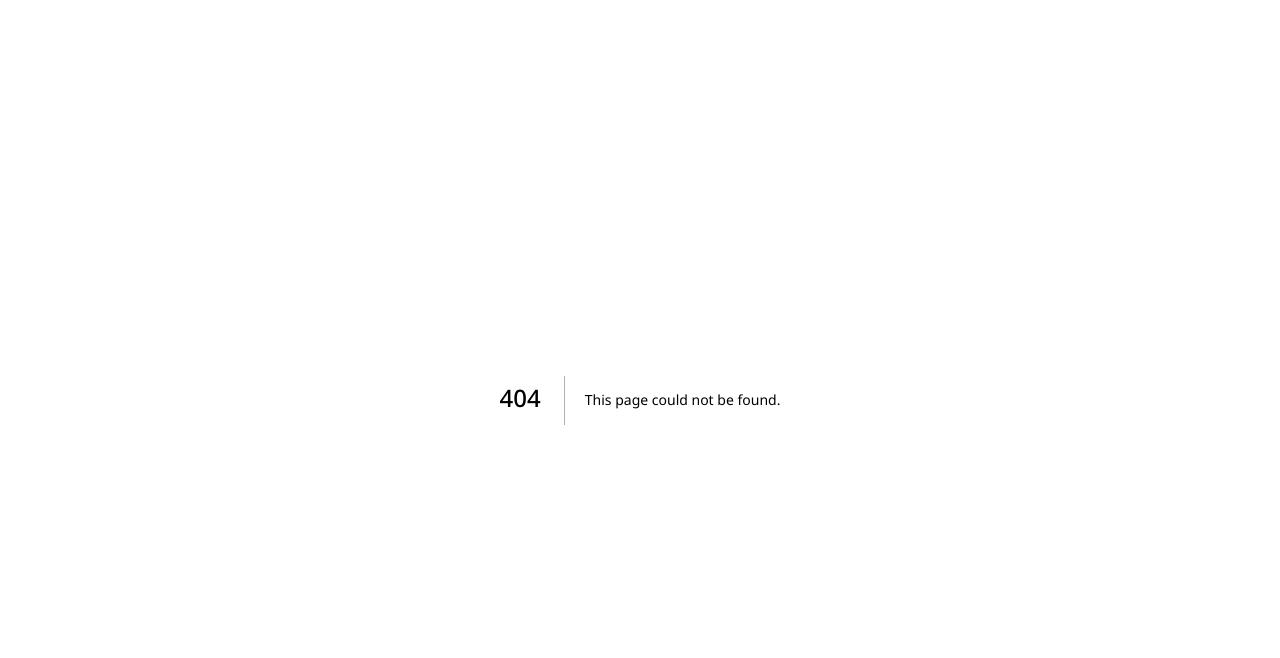
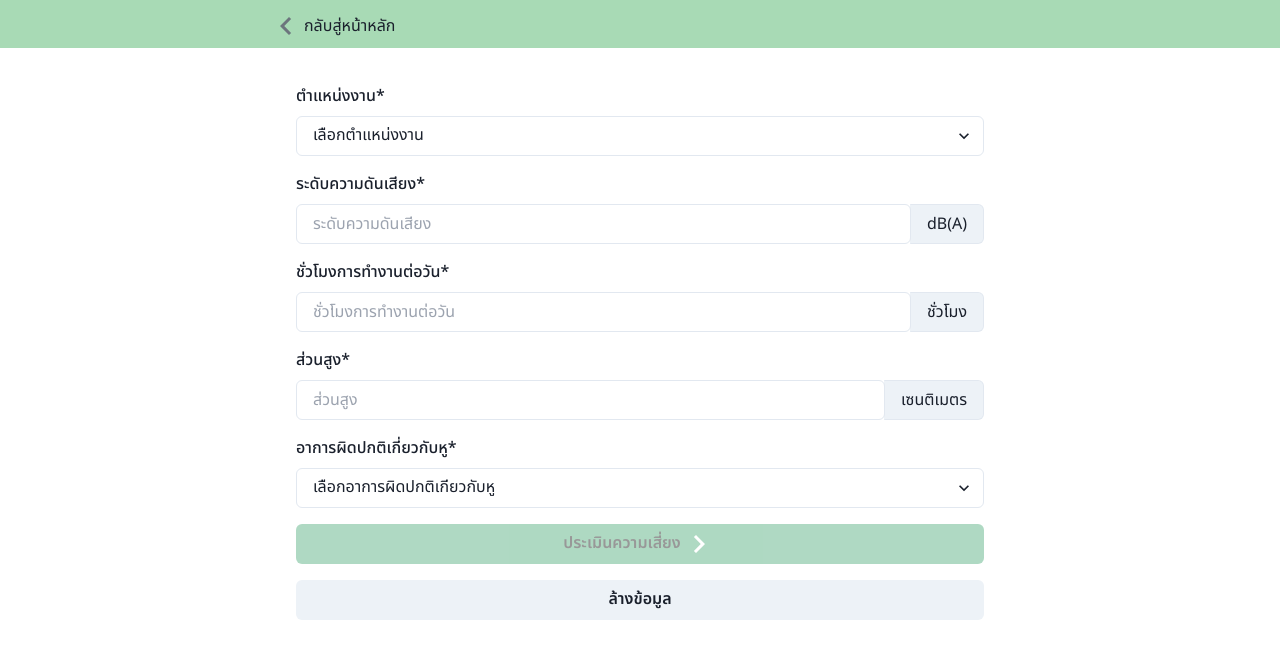
Before and after one commit to ThaiHealth-LPG/health-risk, a Next.js app: page /assessment/hearingloss in a window 1280 px wide. Before the commit this address had no page. Shown: the top 658 px of the page. Built offline with nearby package versions, Linux system fonts and the light colour scheme.

Commit message:
feat: add form assess hearing loss

```diff
--- /dev/null
+++ b/src/components/assessments/hearingloss/AssessHaringLossForm.js
@@ -0,0 +1,76 @@
+import React, { useState } from "react";
+import { Button, TabPanel, TabPanels, Tabs } from "@chakra-ui/react";
+import { Formik, Form } from "formik";
+import AssessHearingLossTab from "./AssessHearingLossTab";
+
+export default function AssessHearingLossForm() {
+  const [tabIndex, setTabIndex] = useState(0);
+  const [submissionError, setSubmissionError] = useState("");
+
+  const handleSubmit = async (values, actions) => {
+    console.log(values);
+  };
+
+  const resetTab = () => setTabIndex(0);
+
+  return (
+    <Formik
+      initialValues={{
+        position: "",
+        noise: "",
+        workingHours: "",
+        bodyHeight: "",
+        earSymptoms: "",
+        assessAddress: "",
+        assessLatitude: "",
+        assessLongitude: "",
+        firstName: "",
+        lastName: "",
+      }}
+      onSubmit={handleSubmit}
+    >
+      {({ isSubmitting, resetForm }) => (
+        <Form>
+          <Tabs index={tabIndex} onChange={(index) => setTabIndex(index)}>
+            <TabPanels>
+              <TabPanel>
+                <AssessHearingLossTab onNextTab={() => setTabIndex(1)} />
+                <Button
+                  type="button"
+                  onClick={() => {
+                    resetForm();
+                    resetTab();
+                  }}
+                  isDisabled={isSubmitting}
+                  className="w-full mt-4"
+                >
+                  ล้างข้อมูล
+                </Button>
+              </TabPanel>
+
+              <TabPanel>
+                <Button
+                  type="button"
+                  onClick={() => {
+                    resetForm();
+                    resetTab();
+                  }}
+                  isDisabled={isSubmitting}
+                  className="w-full mt-4"
+                >
+                  ประเมินอีกครั้ง
+                </Button>
+              </TabPanel>
+            </TabPanels>
+          </Tabs>
+
+          {submissionError && (
+            <div style={{ color: "red", marginTop: "10px" }}>
+              {submissionError}
+            </div>
+          )}
+        </Form>
+      )}
+    </Formik>
+  );
+}
--- /dev/null
+++ b/src/components/assessments/hearingloss/AssessHearingLossTab.js
@@ -0,0 +1,111 @@
+import {
+  FormControl,
+  FormLabel,
+  Input,
+  Select,
+  Stack,
+  InputGroup,
+  InputRightAddon,
+  Button,
+} from "@chakra-ui/react";
+import { Field, useFormikContext } from "formik";
+import { useEffect } from "react";
+import { positionOptions } from "../../register/worker/Option";
+import { MdNavigateNext } from "react-icons/md";
+
+export default function AssessHearingLossTab({ onNextTab }) {
+  const { values, setFieldValue } = useFormikContext();
+
+  useEffect(() => {
+    const selectedPosition = positionOptions.find(
+      (option) => option.value === values.position
+    );
+    if (selectedPosition) {
+      setFieldValue("noise", selectedPosition.noise || "");
+    }
+  }, [values.position, setFieldValue]);
+
+  const isFormValid = () => {
+    return (
+      values.position &&
+      values.noise &&
+      values.workingHours &&
+      values.bodyHeight &&
+      values.earSymptoms
+    );
+  };
+
+  return (
+    <Stack spacing={4}>
+      <FormControl>
+        <FormLabel>ตำแหน่งงาน*</FormLabel>
+        <Field as={Select} name="position">
+          {positionOptions.map((option) => (
+            <option key={option.value} value={option.value}>
+              {option.label}
+            </option>
+          ))}
+        </Field>
+      </FormControl>
+
+      <FormControl>
+        <FormLabel>ระดับความดันเสียง*</FormLabel>
+        <InputGroup>
+          <Field
+            as={Input}
+            type="number"
+            name="noise"
+            placeholder="ระดับความดันเสียง"
+          />
+          <InputRightAddon>dB(A)</InputRightAddon>
+        </InputGroup>
+      </FormControl>
+
+      <FormControl>
+        <FormLabel>ชั่วโมงการทำงานต่อวัน*</FormLabel>
+        <InputGroup>
+          <Field
+            as={Input}
+            type="number"
+            name="workingHours"
+            placeholder="ชั่วโมงการทำงานต่อวัน"
+          />
+          <InputRightAddon>ชั่วโมง</InputRightAddon>
+        </InputGroup>
+      </FormControl>
+
+      <FormControl>
+        <FormLabel>ส่วนสูง*</FormLabel>
+        <InputGroup>
+          <Field
+            as={Input}
+            type="number"
+            name="bodyHeight"
+            placeholder="ส่วนสูง"
+          />
+          <InputRightAddon>เซนติเมตร</InputRightAddon>
+        </InputGroup>
+      </FormControl>
+
+      <FormControl>
+        <FormLabel>อาการผิดปกติเกี่ยวกับหู*</FormLabel>
+        <Field as={Select} name="earSymptoms">
+          <option value="">เลือกอาการผิดปกติเกี่ยวกับหู</option>
+          <option value="ไม่มีอาการ">ไม่มีอาการ</option>
+          <option value="มีอาการ">มีอาการ</option>
+        </Field>
+      </FormControl>
+
+      <Button
+        type="button"
+        onClick={onNextTab}
+        colorScheme="green"
+        className="w-full disabled:text-black"
+        isDisabled={!isFormValid()}
+      >
+        ประเมินความเสี่ยง
+        <MdNavigateNext className="text-4xl text-bases" />
+      </Button>
+    </Stack>
+  );
+}
--- a/src/components/home/Menu.js
+++ b/src/components/home/Menu.js
@@ -10,14 +10,14 @@ const MenuData = [
     desc: "การรับสัมผัสเสียงดัง",
     icon: PiGauge,
     color: "accent",
-    link: "/risk-assessment",
+    link: "/assessment/hearingloss",
   },
   {
     title: "ลงทะเบียน",
     desc: "ผู้ประกอบอาชีพทำครกหิน",
     icon: GrUserWorker,
     color: "primary",
-    link: "/register-worker",
+    link: "/register/worker",
   },
   {
     title: "ข่าวสาร",
--- /dev/null
+++ b/src/pages/assessment/hearingloss.js
@@ -0,0 +1,29 @@
+import React from "react";
+import Head from "next/head";
+import { MdNavigateBefore } from "react-icons/md";
+import Link from "next/link";
+import AssessHaringLossForm from "@/components/assessments/hearingloss/AssessHaringLossForm";
+
+export default function AssessmentHearingLoss() {
+  return (
+    <div className="min-h-screen w-full bg-bases">
+      <Head>
+        <title>ประเมินความเสี่ยงการรับสัมผัสเสียงดัง</title>
+        <meta name="description" content="Register Worker" />
+      </Head>
+
+      <nav className="w-full h-12 bg-success-light">
+        <div className="max-w-[760px] mx-auto  pt-2 pl-2 ">
+          <Link href="/" className="flex items-center w-fit">
+            <MdNavigateBefore className="text-4xl text-neutral" />
+            <span>กลับสู่หน้าหลัก</span>
+          </Link>
+        </div>
+      </nav>
+
+      <main className="max-w-[760px] mx-auto h-full p-5">
+        <AssessHaringLossForm />
+      </main>
+    </div>
+  );
+}
```
Also changed, not shown: src/pages/register/worker.js (renamed from src/pages/register-worker/index.js).
